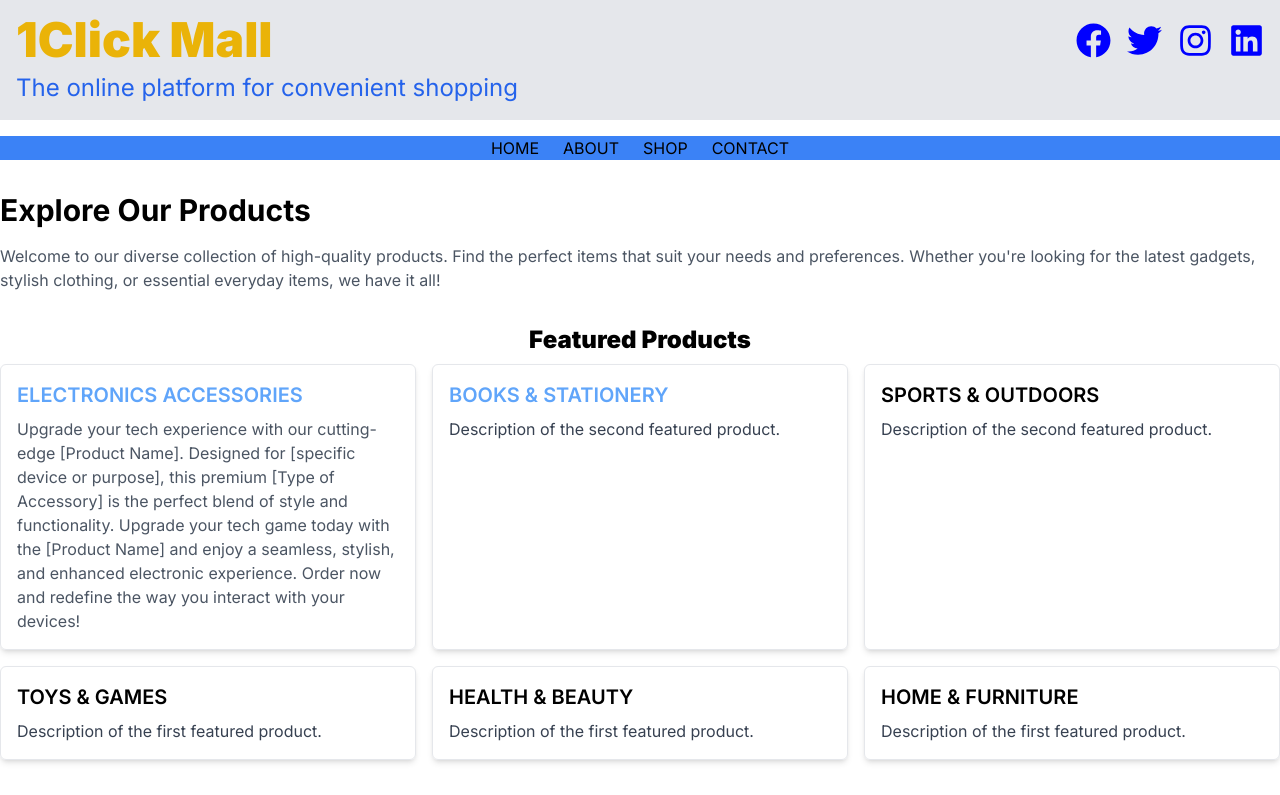
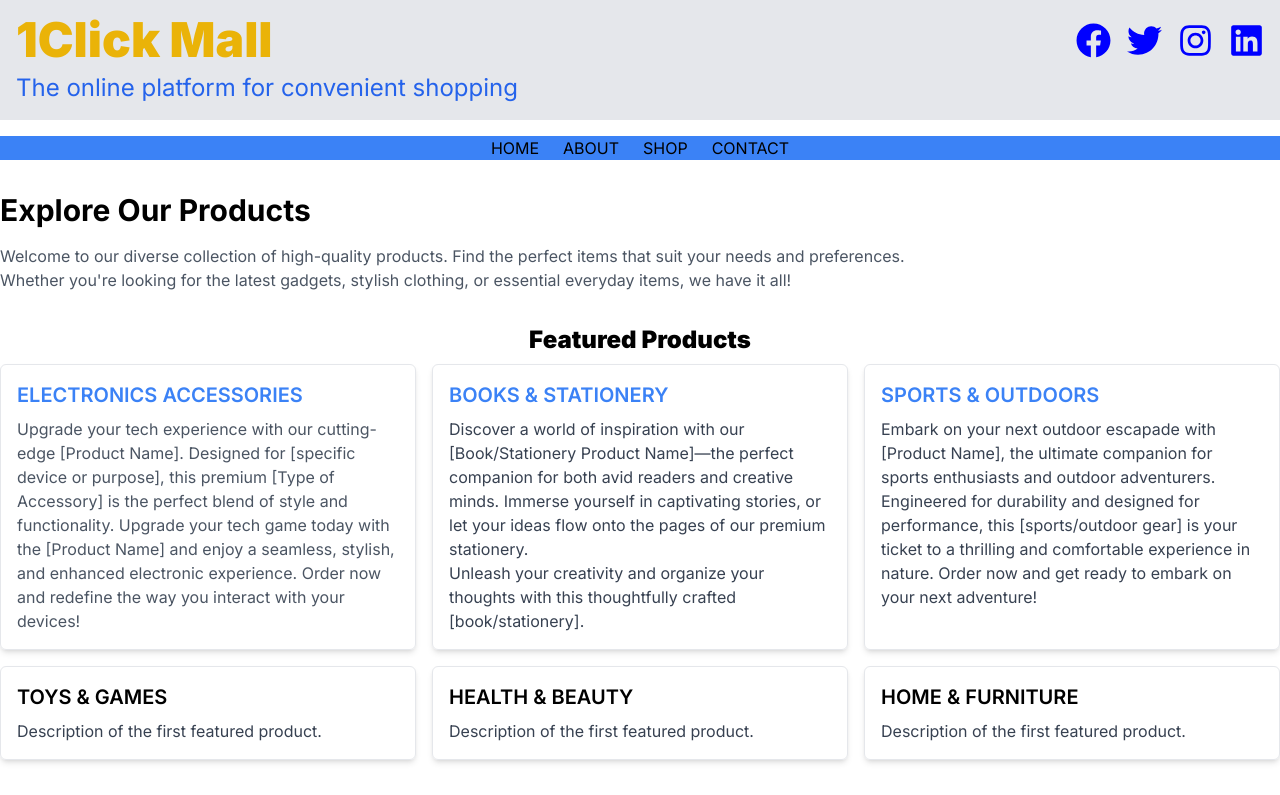
Before and after one commit to Obeblanko/My-shopping, a Next.js app: page /products in a window 1280 px wide. Shown: the top 795 px of the page. Built offline with nearby package versions, Linux system fonts and the light colour scheme.

Commit message:
add new changes

```diff
--- a/app/products/page.js
+++ b/app/products/page.js
@@ -1,127 +1,151 @@
-
-import React from 'react';
-import Header from '../components/Header/Header';
-import Footer from '../components/Footer/Footer';
-import Navbar from '../components/Navbar/Navbar';
+import React from "react";
+import Header from "../components/Header/Header";
+import Footer from "../components/Footer/Footer";
+import Navbar from "../components/Navbar/Navbar";
 
 const ProductsPage = () => {
   return (
     <div>
       <Header />
-            <Navbar showHome={true} showAbout={true} showShop={true} showContact={true}   />
-
+      <Navbar
+        showHome={true}
+        showAbout={true}
+        showShop={true}
+        showContact={true}
+      />
 
       <div className="container mx-auto my-8">
         <h1 className="text-3xl font-bold mb-4">Explore Our Products</h1>
         <p className="text-gray-600 mb-8">
-                    Welcome to our diverse collection of high-quality products. Find the perfect items that
-                    suit your needs and preferences. Whether you're looking for the latest gadgets,
-                    stylish clothing, or essential everyday items, we have it all!
+          Welcome to our diverse collection of high-quality products. Find the
+          perfect items that suit your needs and preferences. <br/> Whether you're
+          looking for the latest gadgets, stylish clothing, or essential
+          everyday items, we have it all!
         </p>
 
-                <section className='my-8'>
-          <h2 className='text-2xl font-bold mb-2 text-center'><strong>Featured Products</strong></h2>
-          <div className='grid grid-cols-1 md:grid-cols-2 lg:grid-cols-3 gap-4'>
-
-            <div className='border p-4 rounded-md shadow-md'>
-              <h3 className='text-xl font-semibold mb-2 text-blue-400'>ELECTRONICS ACCESSORIES</h3>
-              <p className='text-gray-600'>
-              Upgrade your tech experience with our cutting-edge [Product Name]. Designed for [specific device or purpose],
-              this premium [Type of Accessory] is the perfect blend of style and functionality.
-              Upgrade your tech game today with the [Product Name] and enjoy a seamless, stylish, and enhanced electronic experience.
-              Order now and redefine the way you interact with your devices!
+        <section className="my-8">
+          <h2 className="text-2xl font-bold mb-2 text-center">
+            <strong>Featured Products</strong>
+          </h2>
+          <div className="grid grid-cols-1 md:grid-cols-2 lg:grid-cols-3 gap-4">
+            <div className="border p-4 rounded-md shadow-md">
+              <h3 className="text-xl font-semibold mb-2 text-blue-500">
+                ELECTRONICS ACCESSORIES
+              </h3>
+              <p className="text-gray-600">
+                Upgrade your tech experience with our cutting-edge [Product
+                Name]. Designed for [specific device or purpose], this premium
+                [Type of Accessory] is the perfect blend of style and
+                functionality. Upgrade your tech game today with the [Product
+                Name] and enjoy a seamless, stylish, and enhanced electronic
+                experience. Order now and redefine the way you interact with
+                your devices!
               </p>
             </div>
 
-            <div className='border p-4 rounded-md shadow-md'>
-              <h3 className='text-xl font-semibold mb-2 text-blue-400'>BOOKS & STATIONERY</h3>
-              <p className='text-gray-700'>
-                Description of the second featured product.
+            <div className="border p-4 rounded-md shadow-md">
+              <h3 className="text-xl font-semibold mb-2 text-blue-500">
+                BOOKS & STATIONERY
+              </h3>
+              <p className="text-gray-700">
+                Discover a world of inspiration with our [Book/Stationery
+                Product Name]—the perfect companion for both avid readers and
+                creative minds. Immerse yourself in captivating stories, or let
+                your ideas flow onto the pages of our premium stationery. <br />
+                Unleash your creativity and organize your thoughts with this
+                thoughtfully crafted [book/stationery].
               </p>
             </div>
 
-            <div className='border p-4 rounded-md shadow-md'>
-              <h3 className='text-xl font-semibold mb-2 '>SPORTS & OUTDOORS</h3>
-              <p className='text-gray-700'>
-                Description of the second featured product.
+            <div className="border p-4 rounded-md shadow-md">
+              <h3 className="text-xl font-semibold mb-2 text-blue-500">
+                SPORTS & OUTDOORS
+              </h3>
+              <p className="text-gray-700">
+                Embark on your next outdoor escapade with [Product Name], the
+                ultimate companion for sports enthusiasts and outdoor
+                adventurers. Engineered for durability and designed for
+                performance, this [sports/outdoor gear] is your ticket to a
+                thrilling and comfortable experience in nature.
+                Order now and get ready to
+                embark on your next adventure!
               </p>
             </div>
 
-            <div className='border p-4 rounded-md shadow-md'>
-              <h3 className='text-xl font-semibold mb-2'>TOYS & GAMES</h3>
-              <p className='text-gray-700'>
+            <div className="border p-4 rounded-md shadow-md">
+              <h3 className="text-xl font-semibold mb-2">TOYS & GAMES</h3>
+              <p className="text-gray-700">
                 Description of the first featured product.
               </p>
             </div>
 
-            <div className='border p-4 rounded-md shadow-md'>
-              <h3 className='text-xl font-semibold mb-2'>HEALTH & BEAUTY</h3>
-              <p className='text-gray-700'>
+            <div className="border p-4 rounded-md shadow-md">
+              <h3 className="text-xl font-semibold mb-2">HEALTH & BEAUTY</h3>
+              <p className="text-gray-700">
                 Description of the first featured product.
               </p>
             </div>
 
-            <div className='border p-4 rounded-md shadow-md'>
-              <h3 className='text-xl font-semibold mb-2'>HOME & FURNITURE</h3>
-              <p className='text-gray-700'>
+            <div className="border p-4 rounded-md shadow-md">
+              <h3 className="text-xl font-semibold mb-2">HOME & FURNITURE</h3>
+              <p className="text-gray-700">
                 Description of the first featured product.
               </p>
             </div>
           </div>
         </section>
 
-
-        <section className='my-8'>
-          <h2 className='text-2xl font-bold mb-2 text-center'> <strong>New Arrivals</strong></h2>
-          <div className='grid grid-cols-1 md:grid-cols-2 lg:grid-cols-3 gap-4'>
-
-            <div className='border p-4 rounded-md shadow-md'>
-              <h3 className='text-xl font-semibold mb-2'>TECH GADGETS</h3>
-              <p className='text-gray-700'>
+        <section className="my-8">
+          <h2 className="text-2xl font-bold mb-2 text-center">
+            {" "}
+            <strong>New Arrivals</strong>
+          </h2>
+          <div className="grid grid-cols-1 md:grid-cols-2 lg:grid-cols-3 gap-4">
+            <div className="border p-4 rounded-md shadow-md">
+              <h3 className="text-xl font-semibold mb-2">TECH GADGETS</h3>
+              <p className="text-gray-700">
                 Description of the first new arrival product.
               </p>
             </div>
 
-            <div className='border p-4 rounded-md shadow-md'>
-              <h3 className='text-xl font-semibold mb-2'>UNIQUE & HANDMADE ITEMS</h3>
-              <p className='text-gray-700'>
+            <div className="border p-4 rounded-md shadow-md">
+              <h3 className="text-xl font-semibold mb-2">
+                UNIQUE & HANDMADE ITEMS
+              </h3>
+              <p className="text-gray-700">
                 Description of the second new arrival product.
               </p>
             </div>
 
-            <div className='border p-4 rounded-md shadow-md'>
-              <h3 className='text-xl font-semibold mb-2'>FOOD AND BEVERAGES</h3>
-              <p className='text-gray-700'>
+            <div className="border p-4 rounded-md shadow-md">
+              <h3 className="text-xl font-semibold mb-2">FOOD AND BEVERAGES</h3>
+              <p className="text-gray-700">
                 Description of the first new arrival product.
               </p>
             </div>
 
-            <div className='border p-4 rounded-md shadow-md'>
-              <h3 className='text-xl font-semibold mb-2'>ART AND CRAFT</h3>
-              <p className='text-gray-700'>
+            <div className="border p-4 rounded-md shadow-md">
+              <h3 className="text-xl font-semibold mb-2">ART AND CRAFT</h3>
+              <p className="text-gray-700">
                 Description of the first new arrival product.
               </p>
             </div>
 
-            <div className='border p-4 rounded-md shadow-md'>
-              <h3 className='text-xl font-semibold mb-2'>FASHION & APPRREL</h3>
-              <p className='text-gray-700'>
+            <div className="border p-4 rounded-md shadow-md">
+              <h3 className="text-xl font-semibold mb-2">FASHION & APPRREL</h3>
+              <p className="text-gray-700">
                 Description of the first new arrival product.
               </p>
             </div>
 
-            <div className='border p-4 rounded-md shadow-md'>
-              <h3 className='text-xl font-semibold mb-2'>PET PRODUCTS</h3>
-              <p className='text-gray-700'>
+            <div className="border p-4 rounded-md shadow-md">
+              <h3 className="text-xl font-semibold mb-2">PET PRODUCTS</h3>
+              <p className="text-gray-700">
                 Description of the first new arrival product.
               </p>
             </div>
-
           </div>
         </section>
-
-
-
       </div>
 
       <Footer />
```
Lines whose indentation alone changed are shown as unchanged.
